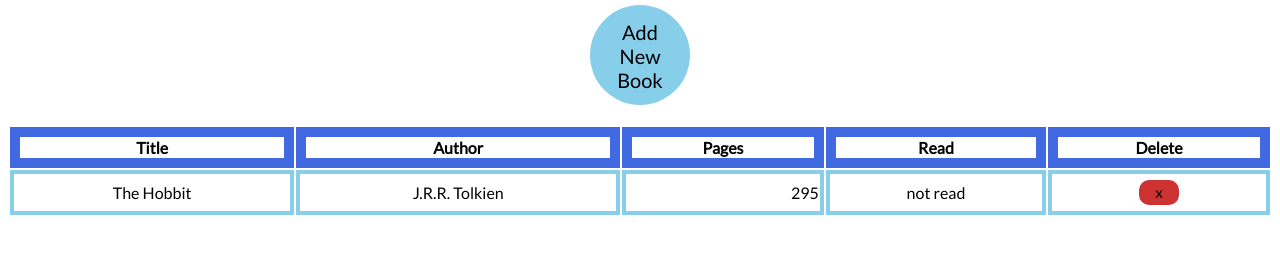
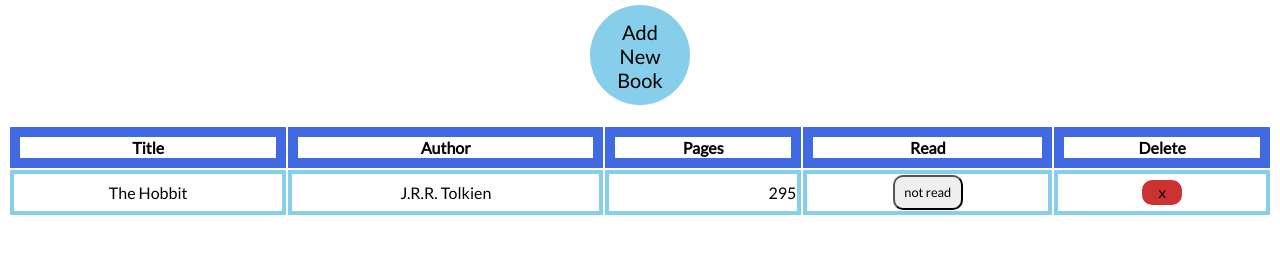
Before and after one commit to Sergio16T/BookList_App, a plain HTML site: page index.html in a window 1280 px wide. Shown: the part 97-350 px from the top of the page. Drawn offline with Linux system fonts and the light colour scheme.

Commit message:
Edits made 8/14 add toggle button to read/notread

```diff
--- a/styles.css
+++ b/styles.css
@@ -94,3 +94,13 @@ form {
     box-shadow: 0 0 4px black;
     color: white;
 }
+
+.toggle-read {
+    height: 35px;
+    width: 70px;
+    border-radius: 10px;
+    font-size: .8em;
+}
+.toggle-read:hover {
+    cursor:pointer;
+}
--- a/version3.js
+++ b/version3.js
@@ -39,10 +39,13 @@ function buildTable(bookList) {
     bookList.forEach(function addBookToTable(book, index) {
         let row = document.createElement('tr');
         row.setAttribute("data-index", index);
-        console.log(row);
+        //console.log(row);
         Object.keys(book).forEach(key => {
             let cell = document.createElement('td');
             cell.textContent = book[key];
+            if (key == 'read') {
+                cell.innerHTML = `<button class = "toggle-read" onclick = "toggleRead(this)">${book[key]}</button>`;
+            }
             if (typeof book[key] == "number") {
                 cell.style.textAlign = "right";
             }
@@ -113,4 +116,15 @@ function deleteBook(book) {
     buildTable(myLibrary);
 
 }
+function toggleRead(button) {
+    if(button.innerHTML == "read"){
+        //button.innerHTML =="not read";
+        myLibrary[button.parentNode.parentNode.dataset.index].read ="not read";
+    } else {
+        //button.innerHTML =="read";
+        myLibrary[button.parentNode.parentNode.dataset.index].read ="read";
+
+    }
+    buildTable(myLibrary);
+}
 buildTable(myLibrary);
```
